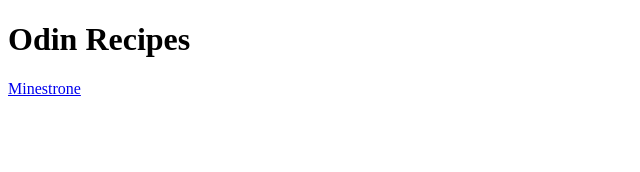
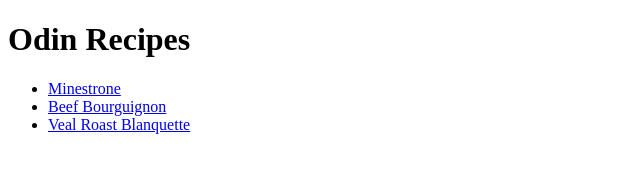
Before and after one commit to IronBeagle404/odin-recipes, a plain HTML site: page index.html in a window 1280 px wide. Shown: the whole page, without its empty margins (0-640 px from the left). Drawn offline with Linux system fonts and the light colour scheme.

Commit message:
feat: update links between pages

```diff
--- a/index.html
+++ b/index.html
@@ -7,6 +7,10 @@
 </head>
 <body>
     <h1>Odin Recipes</h1>
-    <a href="recipes/minestrone.html">Minestrone</a>
+    <ul>
+        <li><a href="recipes/minestrone.html">Minestrone</a></li>
+        <li><a href="recipes/beef-bourguignon.html">Beef Bourguignon</a></li>
+        <li><a href="recipes/veal-roast-blanquette.html">Veal Roast Blanquette</a></li>
+    </ul>
 </body>
 </html>
```
Also changed, not shown: recipes/beef-bourguignon.html (+2 -0 lines), recipes/veal-roast-blanquette.html (+2 -0 lines).
